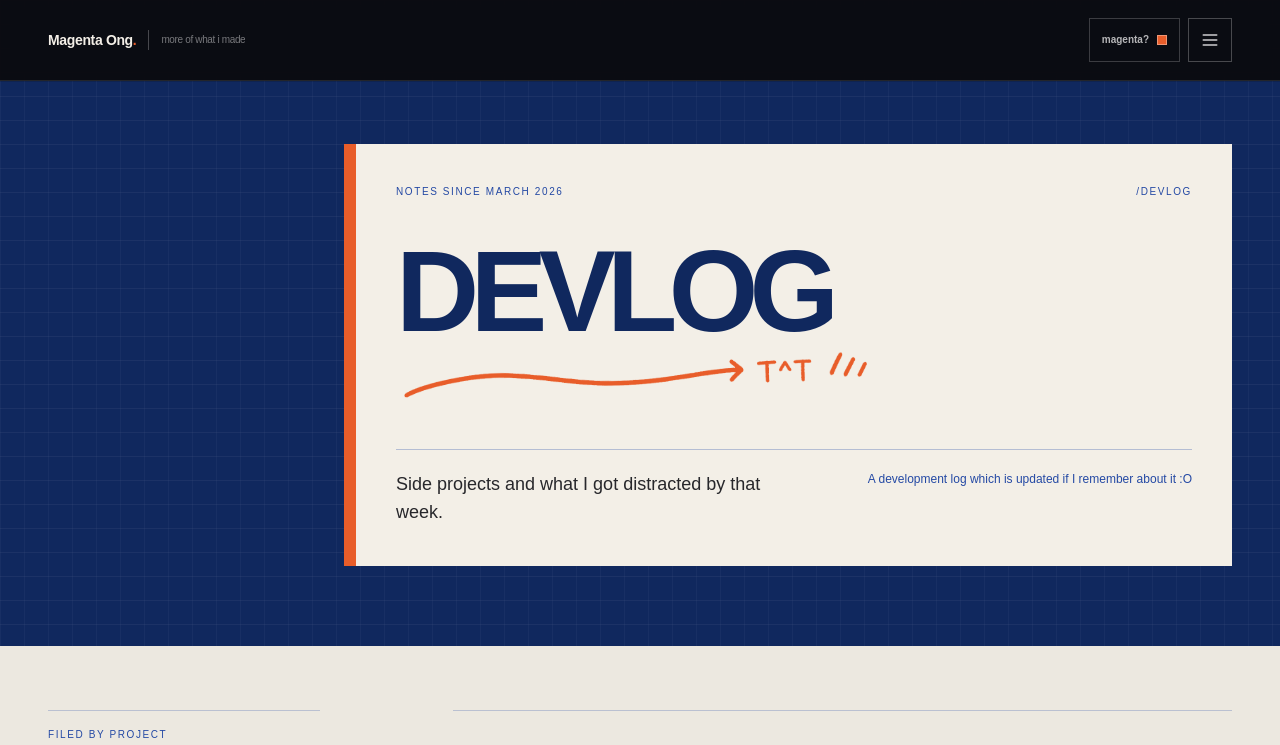
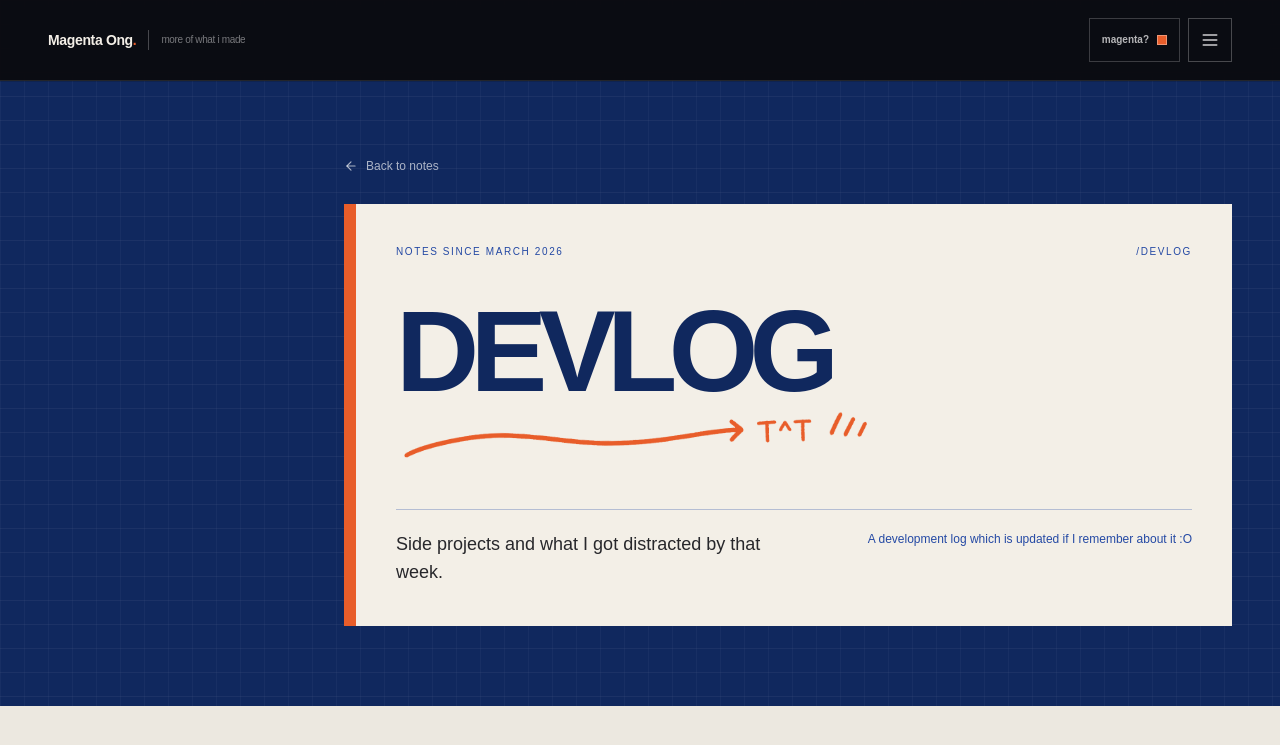
Before and after one commit to magentaong/Portfolio, a Next.js app: page /devlog in a window 1280 px wide. Shown: the top 745 px of the page. Built offline with nearby package versions, Linux system fonts and the light colour scheme; a web font is replaced by a local one.

Commit message:
feat: add back links

```diff
--- /dev/null
+++ b/components/archive/ArchiveBackLink.tsx
@@ -0,0 +1,22 @@
+import Link from "next/link";
+import { ArrowLeft } from "lucide-react";
+import type { ArchivePageConfig } from "@/types/archive";
+
+export default function ArchiveBackLink({
+  link,
+}: {
+  link: ArchivePageConfig["backLink"];
+}) {
+  return (
+    <Link
+      href={link.href}
+      className="group inline-flex min-h-11 items-center gap-2 text-xs font-medium text-white/65 transition-colors hover:text-white focus-visible:outline-[#f3efe7] motion-reduce:transition-none"
+    >
+      <ArrowLeft
+        aria-hidden="true"
+        className="h-3.5 w-3.5 transition-transform group-hover:-translate-x-1 group-focus-visible:-translate-x-1 motion-reduce:transform-none motion-reduce:transition-none"
+      />
+      {link.label}
+    </Link>
+  );
+}
--- a/components/archive/ArchiveMasthead.tsx
+++ b/components/archive/ArchiveMasthead.tsx
@@ -1,5 +1,6 @@
 import type { ArchivePageConfig } from "@/types/archive";
 import { siteData } from "@/data/site";
+import ArchiveBackLink from "@/components/archive/ArchiveBackLink";
 
 export default function ArchiveMasthead({
   page,
@@ -9,6 +10,9 @@ export default function ArchiveMasthead({
   return (
     <section className="overflow-hidden bg-[#0b0b0e] pb-20 pt-32 text-[#f3efe7] md:pb-28 md:pt-36">
       <div className="mx-auto max-w-[1440px] px-5 sm:px-8 lg:px-12">
+        <div className="mb-5">
+          <ArchiveBackLink link={page.backLink} />
+        </div>
         <div className="border-t border-white/20 pt-5 text-[10px] uppercase tracking-[0.18em] text-white/55">
           <p className="flex flex-wrap items-center gap-x-3 gap-y-1">
             <span className="text-[var(--folio-accent)]">
--- a/components/archive/DevlogOpening.tsx
+++ b/components/archive/DevlogOpening.tsx
@@ -1,5 +1,6 @@
 import type { DevLogPageConfig } from "@/types/devlog";
 import DoodleSlot from "@/components/shared/AuthoredDoodle";
+import ArchiveBackLink from "@/components/archive/ArchiveBackLink";
 
 export default function DevlogOpening({ page }: { page: DevLogPageConfig }) {
   return (
@@ -11,6 +12,9 @@ export default function DevlogOpening({ page }: { page: DevLogPageConfig }) {
 
       <div className="relative mx-auto max-w-[1440px] px-5 sm:px-8 lg:px-12">
         <div className="md:ml-auto md:w-10/12 lg:w-9/12">
+          <div className="mb-4">
+            <ArchiveBackLink link={page.backLink} />
+          </div>
           <div className="grid grid-cols-[0.75rem_minmax(0,1fr)] bg-[#f3efe7] text-[#101014]">
             <span aria-hidden="true" className="bg-[var(--folio-accent)]" />
 
--- a/components/archive/ProjectsOpening.tsx
+++ b/components/archive/ProjectsOpening.tsx
@@ -1,10 +1,14 @@
 import type { ProjectsPageConfig } from "@/types/project";
 import { siteData } from "@/data/site";
+import ArchiveBackLink from "@/components/archive/ArchiveBackLink";
 
 export default function ProjectsOpening({ page }: { page: ProjectsPageConfig }) {
   return (
     <section className="bg-[#0b0b0e] pb-10 pt-28 text-[#f3efe7] md:pb-14 md:pt-32">
       <div className="mx-auto max-w-[1440px] px-5 sm:px-8 lg:px-12">
+        <div className="mb-5">
+          <ArchiveBackLink link={page.backLink} />
+        </div>
         <div className="grid gap-7 border-y border-white/20 py-6 md:grid-cols-12 md:items-end md:gap-6 md:py-8">
           <p className="flex flex-wrap items-center gap-x-3 gap-y-1 text-[10px] uppercase tracking-[0.18em] text-white/55 md:col-span-12">
             <span className="text-[var(--folio-accent)]">
--- a/data/devlog.ts
+++ b/data/devlog.ts
@@ -2,6 +2,7 @@ import type { DevLogEntry, DevLogPageConfig } from "@/types/devlog";
 
 export const devlogPage = {
   pathname: "/devlog",
+  backLink: { label: "Back to notes", href: "/#notes" },
   eyebrow: "Notes since March 2026",
   titleLines: ["Devlog"],
   introduction: "Side projects and what I got distracted by that week.",
--- a/data/home.ts
+++ b/data/home.ts
@@ -176,6 +176,6 @@ export const homeContent = {
   },
   contact: {
     eyebrow: "Internships · project chats · freelance work · strange ideas",
-    title: "Say hellos",
+    title: "Say hello",
   },
 } satisfies HomeContent;
--- a/data/miniprojects.ts
+++ b/data/miniprojects.ts
@@ -2,6 +2,7 @@ import type { MiniProject, MiniProjectsPageConfig } from "@/types/miniprojects";
 
 export const miniProjectsPage = {
   pathname: "/miniprojects",
+  backLink: { label: "Back to small things", href: "/#small-projects" },
   eyebrow: "Experiments / 2023—now",
   titleLines: ["Mini", "projects"],
   introduction:
--- a/data/photo.ts
+++ b/data/photo.ts
@@ -2,6 +2,7 @@ import type { Photo, PhotoPageConfig } from "@/types/photo";
 
 export const photoPage = {
   pathname: "/photos",
+  backLink: { label: "Back to photos", href: "/#photos" },
   eyebrow: "Touching Grass",
   titleLines: ["Photos", "I took"],
   introduction: "Things and places I've taken photos of :)",
--- a/data/projects.ts
+++ b/data/projects.ts
@@ -2,6 +2,7 @@ import type { Project, ProjectsPageConfig } from "@/types/project";
 
 export const projectsPage = {
   pathname: "/projects",
+  backLink: { label: "Back to selected work", href: "/#work" },
   eyebrow: "Projects",
   titleLines: ["Projects"],
   introduction:
--- a/types/archive.ts
+++ b/types/archive.ts
@@ -1,5 +1,9 @@
 export type ArchivePageConfig = {
   pathname: string;
+  backLink: {
+    label: string;
+    href: string;
+  };
   eyebrow: string;
   titleLines: string[];
   introduction: string;
```
